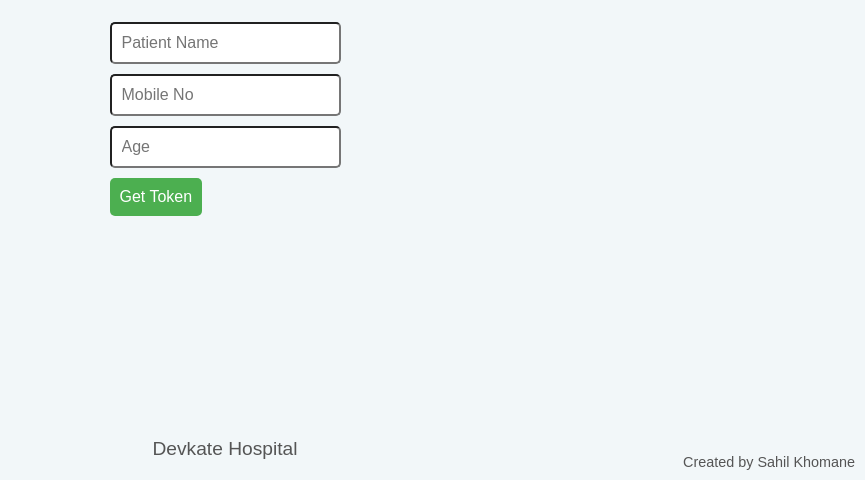
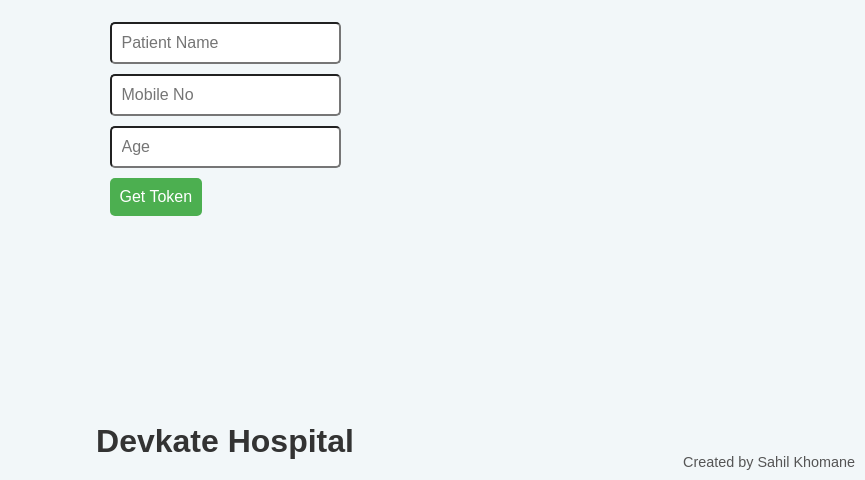
Before and after one commit to sahilkhomane/hospital-token, a plain HTML site: page index.html in a window 1280 px wide. Shown: the part 320-800 px from the top of the page, without its empty margins (415-1280 px from the left). Drawn offline with Linux system fonts and the light colour scheme.

Commit message:
Update index.html

```diff
--- a/index.html
+++ b/index.html
@@ -32,7 +32,9 @@
   </form>
 
   <div id="token"></div>
-  <div id="hospital-name">Devkate Hospital</div>
+  <div id="hospital-name" style="text-align:center; font-size:2rem; font-weight:bold; color:#333; margin-top:20px;">
+  Devkate Hospital
+</div>
 
   <script>
     let counter = 1;
```
